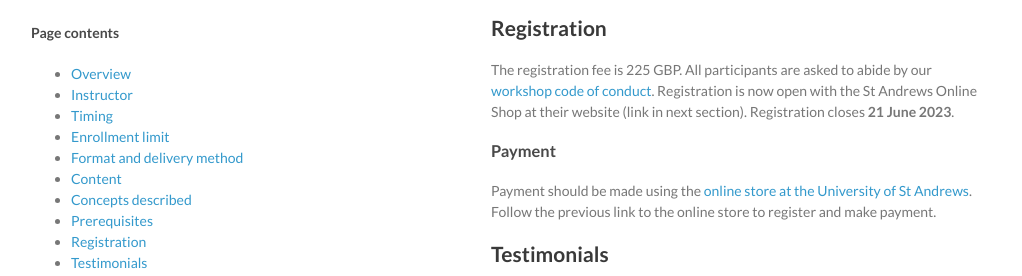
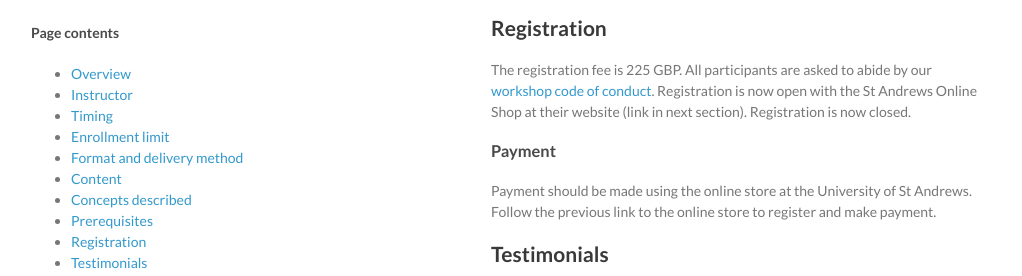
Before and after one commit to distanceworkshops/distanceworkshops.github.io, a Jekyll site: the page built from intro-jul-2023.md, in a window 1280 px wide and 900 px high, scrolled down 1873 px. Shown: the part 178-454 px from the top of the window, without its empty margins (129-1151 px from the left). Built offline with Jekyll 4.4.1, drawn with Linux system fonts in a browser that asks for light colours.

Commit message:
remove online shop link for jul23 intro

```diff
--- a/intro-jul-2023.md
+++ b/intro-jul-2023.md
@@ -59,10 +59,10 @@ Distance sampling concepts to be discussed include:
 You should have familiarity, not necessarily proficiency, with the R programming language; code will be provided for carrying out the 9 workshop exercises.
 
 ## Registration
-The registration fee is 225 GBP. All participants are asked to abide by our [workshop code of conduct](code-of-conduct). Registration is now open with the St Andrews Online Shop at their website (link in next section). Registration closes **21 June 2023**.
+The registration fee is 225 GBP. All participants are asked to abide by our [workshop code of conduct](code-of-conduct). Registration is now open with the St Andrews Online Shop at their website (link in next section). Registration is now closed.
 
 ### Payment
-Payment should be made using the [online store at the University of St Andrews](https://onlineshop.st-andrews.ac.uk/conferences-and-events/events/creem/online-live-workshop-introductory-distance-sampling-10th-21st-july-2023). Follow the previous link to the online store to register and make payment.
+Payment should be made using the online store at the University of St Andrews. Follow the previous link to the online store to register and make payment.
 
 ## Testimonials
 > I really like your teaching style. The pace is steady enough for ample note taking, but quick enough to keep my attention span. The humour gets me chuckling alone at my desk. The concepts are so easy to understand and relate to. Some of these concepts I’ve been aware of for a long time in a kind of ‘working knowledge’ way, but hearing you describe the theory behind them is giving me a lot of ‘oh yeah!’ moments. It is a real pleasure and is giving me a lot to think about for my own teaching.  — Dr Sarah Marley, <em>University of Portsmouth</em>
```
